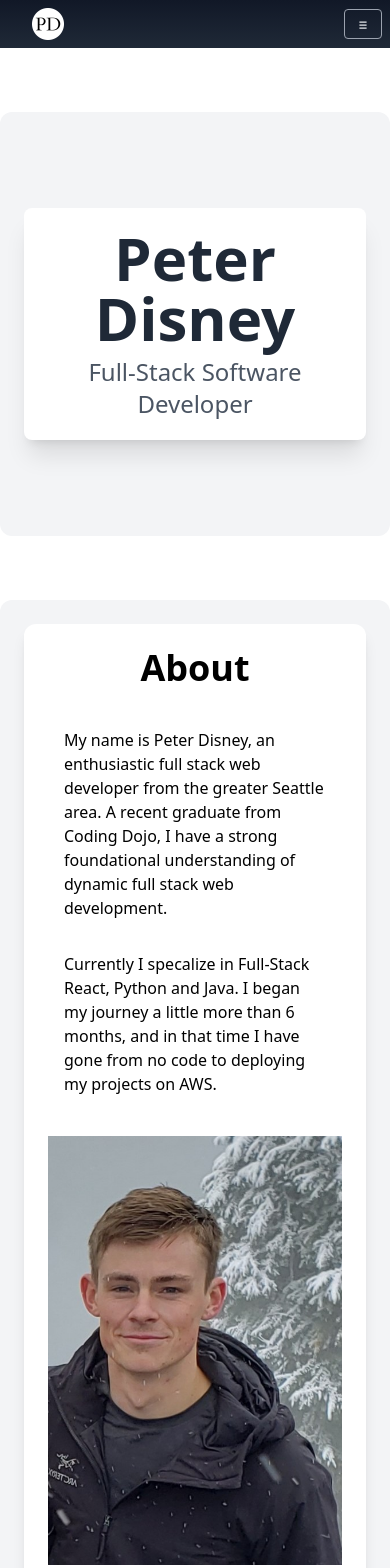
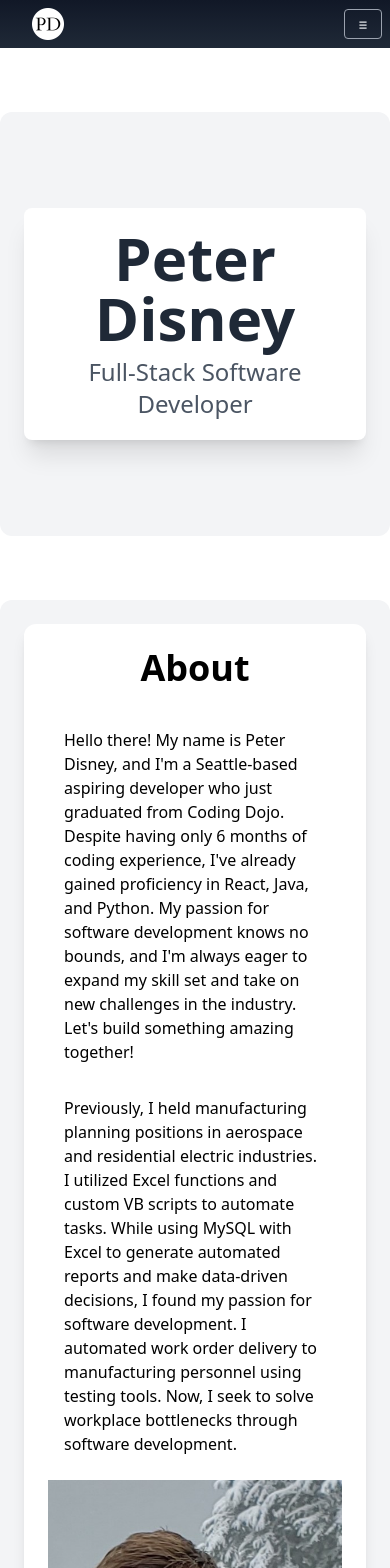
Before and after one commit to PeterDisney/Peter_Portfolio, a React (Create React App) app in the folder client/: page / in a window 390 px wide. Shown: the top 1568 px of the page. Built offline with nearby package versions, Linux system fonts and the light colour scheme.

Commit message:
about image responsiveness update

```diff
--- a/client/src/components/About.jsx
+++ b/client/src/components/About.jsx
@@ -10,22 +10,30 @@ const About = () => {
         <div className="w-full md:w-3/4 mx-auto md:mx-0 md:mr-4">
           <div className="mx-2">
             <p className="my-4 p-2">
-              My name is Peter Disney, an enthusiastic full stack web developer
-              from the greater Seattle area. A recent graduate from Coding Dojo,
-              I have a strong foundational understanding of dynamic full stack
-              web development.
+              Hello there! My name is Peter Disney, and I'm a Seattle-based
+              aspiring developer who just graduated from Coding Dojo. Despite
+              having only 6 months of coding experience, I've already gained
+              proficiency in React, Java, and Python. My passion for software
+              development knows no bounds, and I'm always eager to expand my
+              skill set and take on new challenges in the industry. Let's build
+              something amazing together!
             </p>
             <p className="my-4 p-2">
-              Currently I specalize in Full-Stack React, Python and Java. I
-              began my journey a little more than 6 months, and in that time I
-              have gone from no code to deploying my projects on AWS.
+              Previously, I held manufacturing planning positions in aerospace
+              and residential electric industries. I utilized Excel functions
+              and custom VB scripts to automate tasks. While using MySQL with
+              Excel to generate automated reports and make data-driven
+              decisions, I found my passion for software development. I
+              automated work order delivery to manufacturing personnel using
+              testing tools. Now, I seek to solve workplace bottlenecks through
+              software development.
             </p>
           </div>
         </div>
         <div className="w-full md:w-1/4">
           <img
             src="\Static\peter_headshot_1.jpg"
-            className="mx-auto my-4 md:my-0"
+            className="mx-auto md:my-0 w-full max-w-2xl md:max-w-none"
             alt=""
           ></img>
         </div>
```
